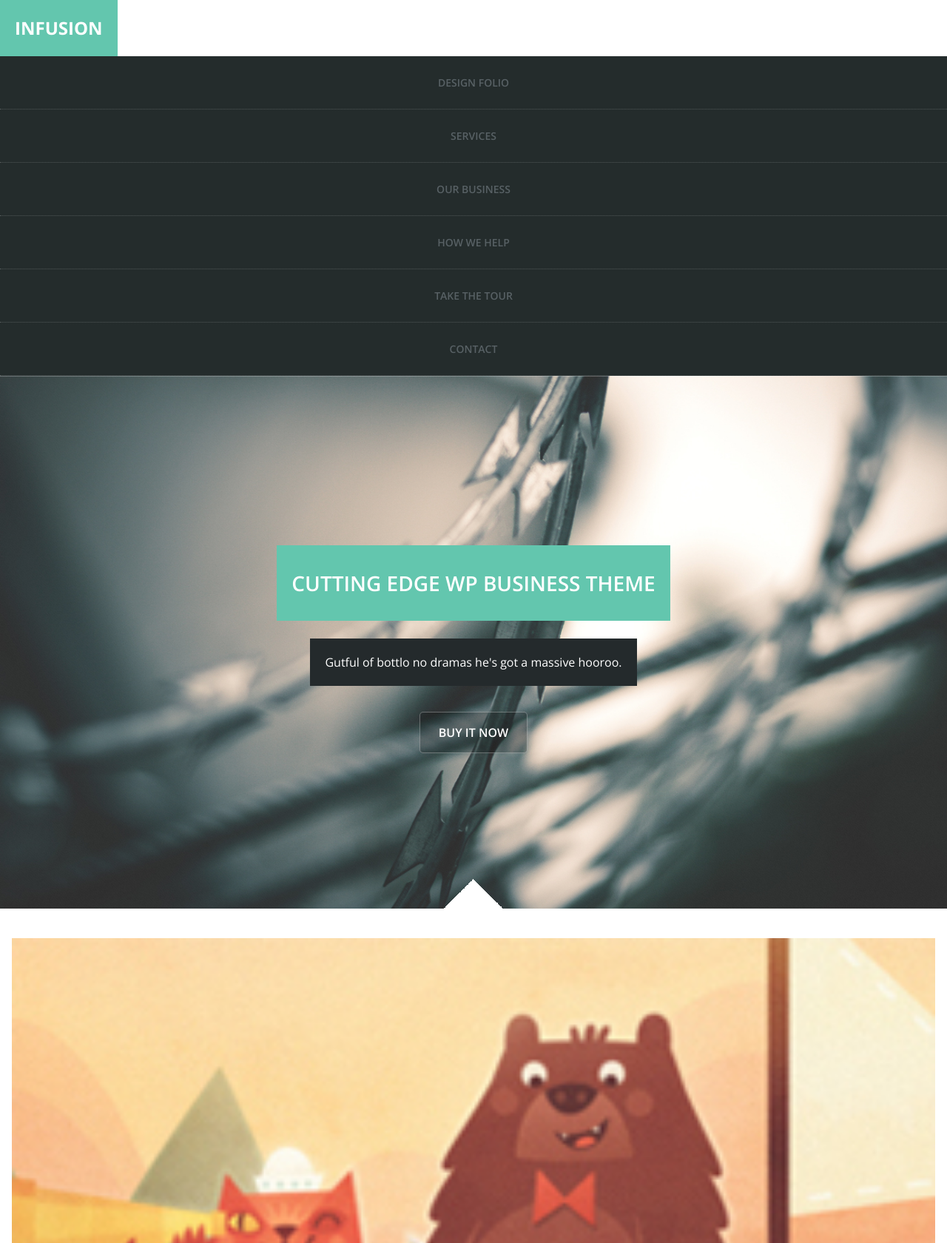
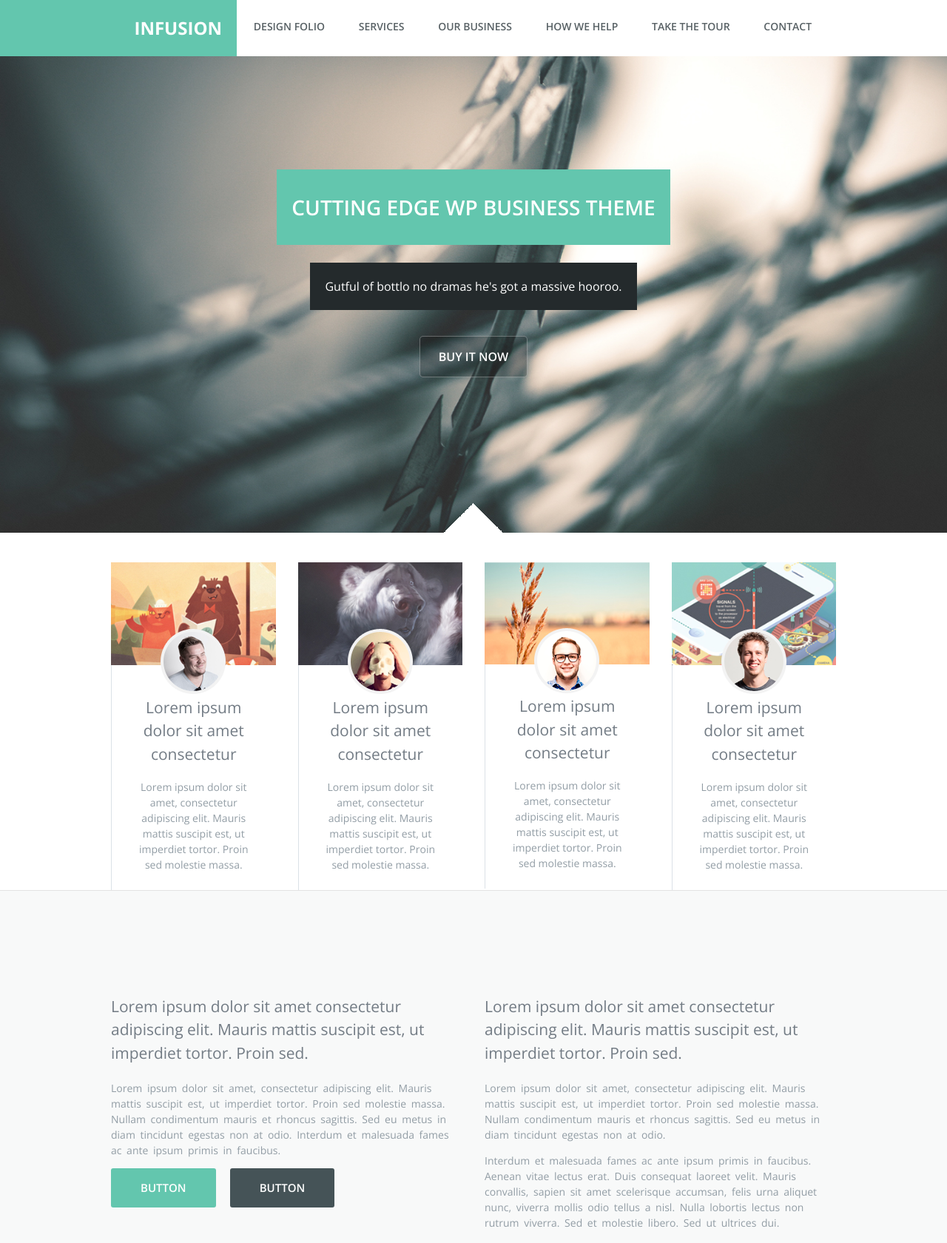
Before and after one commit to bruste157/Projeto-Infusion, a plain HTML site: page index.html in a window 1280 px wide. Shown: the top 1680 px of the page at 74% size. Drawn offline with nearby package versions, Linux system fonts and the light colour scheme.

Commit message:
design responsivo criado com min width 1024px

```diff
--- a/index.html
+++ b/index.html
@@ -176,7 +176,7 @@
 
         <footer class="footer">
           <div class="container">
-            <h2>Infusion</h2>
+            <h2 class="footer__logo">Infusion</h2>
 
             <p>Nam mi enim, auctor non ultricies a, fringilla eu risus. Praesent vitae lorem et elit tincidunt accumsan suscipit eu libero. Maecenas diam est, venenatis vitae dui in, vestibulum mollis arcu. Donec eu nibh tincidunt, dapibus sem eu, aliquam dolor. Cum sociis natoque penatibus et magnis dis parturient montes, nascetur ridiculus mus. Vestibulum consectetur commodo eros, vitae laoreet lectus aliq</p>
 
--- a/style/main.css
+++ b/style/main.css
@@ -11,6 +11,7 @@ img{
     margin-left: auto;
     padding-left: 1em;
     padding-right:1em;
+    max-width: 980px;
 }
 
 /* HEADER */
@@ -30,6 +31,7 @@ img{
     color: #fff;
     font-weight: bold;
     float: left;
+    text-align: right;
 }
 .header__nav{
     clear: left; /* para tirar o float */
@@ -263,6 +265,9 @@ img{
     color: #454e51;
     font-size: 14px;
 }
+.footer__logo{
+    text-transform: uppercase;
+}
 .footer__links li{
     list-style: none;
     line-height: 30px;
@@ -273,3 +278,74 @@ img{
     font-weight: 600;
     text-decoration: none;
 }
+
+/* responsivo */
+
+@media screen and (min-width: 1024px){
+    /* nav */
+
+    .header{
+        position: fixed;
+    }
+    .logo-text{
+        width: 25%;
+        box-sizing: border-box;
+    }
+    .header__btnMneu{
+        display: none;
+    }
+    .header__nav{
+        float: left;
+        width: 75%;
+        clear: none;
+        max-width: 800px;
+    }
+    .header__nav ul{
+        display: flex;
+        justify-content: space-around;
+    }
+    .header__nav li{
+        border-bottom: none;
+        flex-grow: 1;
+    }
+    .header__nav a{
+        background-color: white;
+
+    }
+
+    /* cards */
+
+    .people-cards{
+        display: grid;
+        grid-template-columns: repeat(4, 1fr);
+        grid-gap: 30px;
+    }
+
+    /* content */
+
+    .content .container{
+        display: grid;
+        grid-template-columns: 1fr 1fr;
+        grid-gap: 30px;
+    }
+
+    /* latest articles */
+
+    .lastest-article__thumbs{
+        grid-template-columns: repeat(6, 1fr);
+    }
+
+    /* footer */
+
+    .footer .container{
+        display: flex;
+    }
+
+    .footer .container > *{
+        margin: 1.5em;
+
+    }
+    .footer__links li{
+        line-height: 23px;
+    }
+}
```
